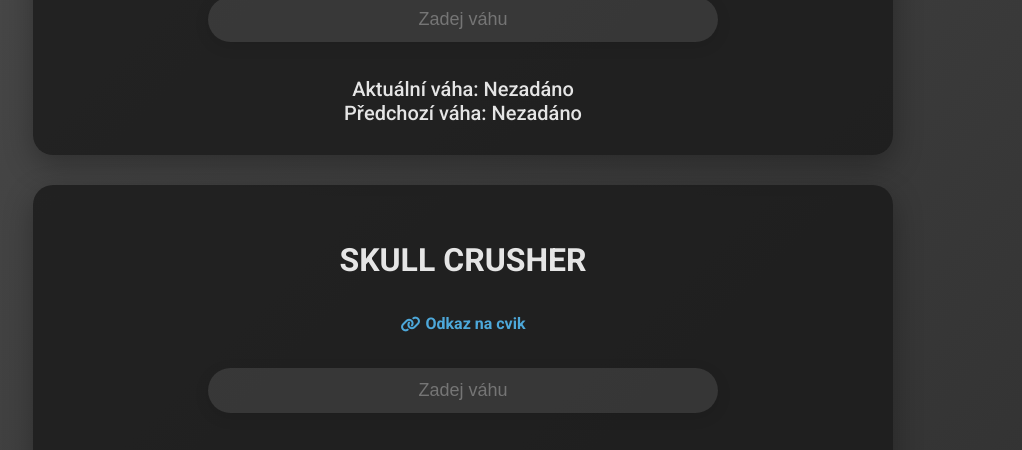
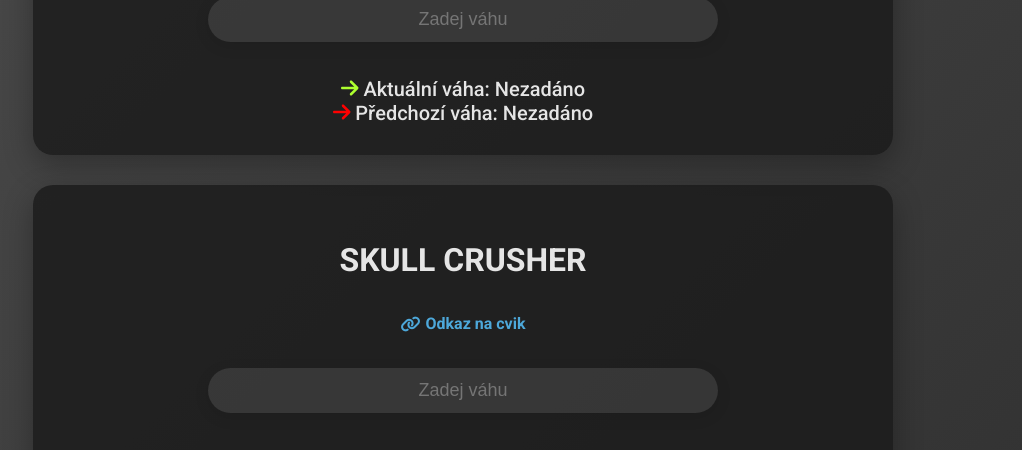
Before and after one commit to drobiss/Gym-App, a React (Vite) app: page / in a window 1280 px wide. Shown: the part 348-798 px from the top of the page, without its empty margins (177-1199 px from the left). Built offline with nearby package versions, Linux system fonts and the light colour scheme.

Commit message:
weight arrows added + overscroll fixed

```diff
--- a/package.json
+++ b/package.json
@@ -10,6 +10,11 @@
     "preview": "vite preview"
   },
   "dependencies": {
+    "@fortawesome/fontawesome-svg-core": "^6.5.2",
+    "@fortawesome/free-brands-svg-icons": "^6.5.2",
+    "@fortawesome/free-regular-svg-icons": "^6.5.2",
+    "@fortawesome/free-solid-svg-icons": "^6.5.2",
+    "@fortawesome/react-fontawesome": "^0.2.2",
     "react": "^18.3.1",
     "react-dom": "^18.3.1"
   },
--- a/src/components/WeightInfo.jsx
+++ b/src/components/WeightInfo.jsx
@@ -1,8 +1,12 @@
+import { FontAwesomeIcon } from '@fortawesome/react-fontawesome'
+import { faArrowRight } from '@fortawesome/free-solid-svg-icons'
+
+
 const WeightInfo = ({ weight }) => {
   return (
     <div className="weight-info">
-      <p>Aktuální váha: {weight?.current || "Nezadáno"}</p>
-      <p>Předchozí váha: {weight?.previous || "Nezadáno"}</p>
+      <p><FontAwesomeIcon icon={faArrowRight} className='currentW-icon'/> Aktuální váha: {weight?.current || "Nezadáno"}</p>
+      <p><FontAwesomeIcon icon={faArrowRight} className='lastW-icon'/> Předchozí váha: {weight?.previous || "Nezadáno"}</p>
     </div>
   )
 }
--- a/src/index.css
+++ b/src/index.css
@@ -2,6 +2,7 @@
 @import url('https://cdnjs.cloudflare.com/ajax/libs/font-awesome/6.0.0-beta3/css/all.min.css');
 
 body {
+
   font-family: "Roboto", sans-serif;
   margin: 0;
   padding: 0;
@@ -10,6 +11,7 @@ body {
   color: #e5e5e5;
   -webkit-text-size-adjust: 100%;
   min-height: 100vh;
+  overscroll-behavior: none;
 }
 
 .search-container {
@@ -126,6 +128,14 @@ body {
   margin: 0;
   font-size: 18px;
   font-weight: 500;
+}
+
+.currentW-icon {
+  color: greenyellow;
+}
+
+.lastW-icon {
+  color: red;
 }
 
 
```
Also changed, not shown: 1 other file (tests, documents, lock files or other folders).
